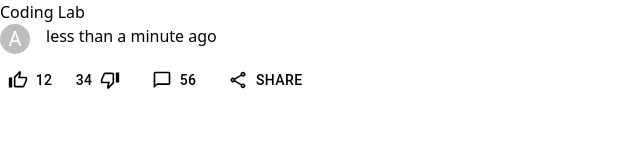
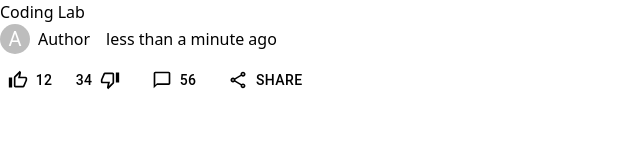
Before and after one commit to abiriadev/coding-lab, a React (Vite) app in the folder apps/frontend/: page / in a window 1280 px wide. Shown: the top 160 px of the page, without its empty margins (0-640 px from the left). Built offline with nearby package versions, Linux system fonts and the light colour scheme.

Commit message:
feat: add author as a stacked span

```diff
--- a/apps/frontend/src/components/PostPreview.tsx
+++ b/apps/frontend/src/components/PostPreview.tsx
@@ -24,10 +24,21 @@ export const PostPreview = ({
 				direction="row"
 				spacing={2}
 				className="mb-2"
+				alignItems="center"
 			>
-				<Avatar sx={{ width: 30, height: 30 }}>
-					A
-				</Avatar>
+				<Stack
+					className="author"
+					direction="row"
+					alignItems="center"
+				>
+					<Avatar
+						sx={{ width: 30, height: 30 }}
+						className="mr-2"
+					>
+						A
+					</Avatar>
+					<span>Author</span>
+				</Stack>
 				<RelativeTimestamp time={new Date()} />
 			</Stack>
 			<h2 className="text-2xl font-bold mb-1">
```
